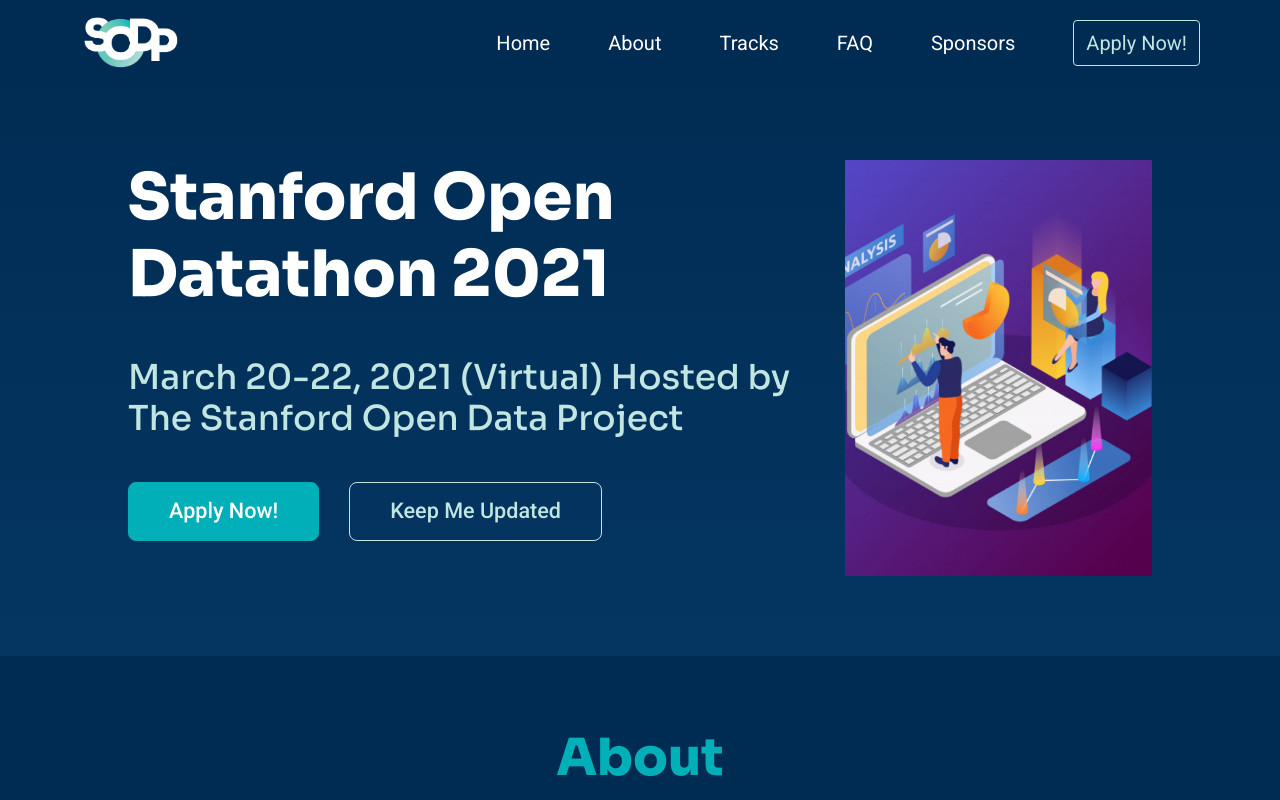
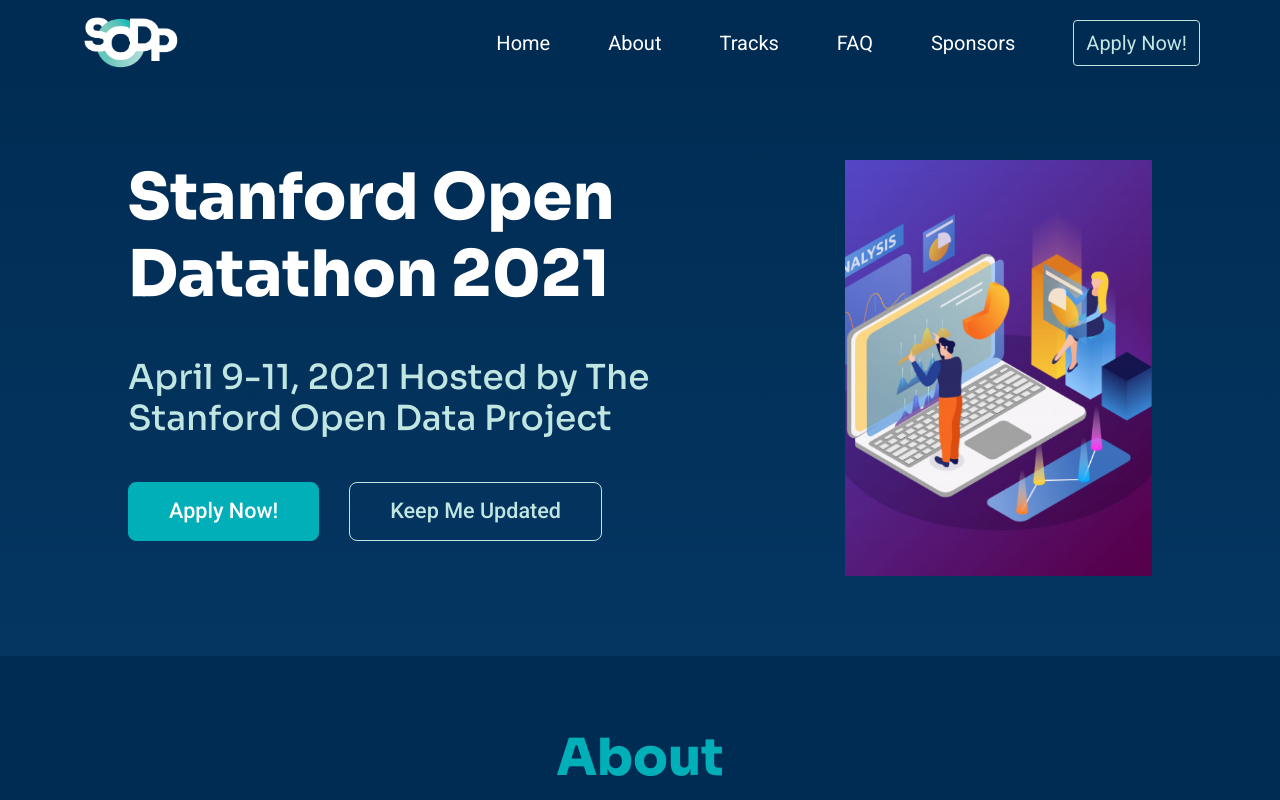
Before and after one commit to StanfordOpenData/stanford-open-datathon, a React (Create React App) app: page / in a window 1280 px wide. Shown: the top 800 px of the page. Built offline with nearby package versions, Linux system fonts and the light colour scheme.

Commit message:
date changes, home changes

```diff
--- a/src/components/home.jsx
+++ b/src/components/home.jsx
@@ -7,7 +7,7 @@
     <div id="home">
       <div id="home-content">
         <h1 id="Title">Stanford Open Datathon 2021</h1>
-        <h4>March 20-22, 2021 (Virtual) Hosted by The Stanford Open Data Project</h4>
+        <h4>April 9-11, 2021 Hosted by The Stanford Open Data Project</h4>
         <div>
           <Button variant="primary shadow-none">
             <a href="https://docs.google.com/forms/d/e/1FAIpQLSekpg0-j0vEGCWg9ZM534NdDofMMaJggohJXFv6b1MrGPUYpw/viewform"
--- a/src/sass/home.scss
+++ b/src/sass/home.scss
@@ -6,8 +6,12 @@
   padding-bottom: 10vh;
 
   #home-content {
-    min-width: 55%;
-    margin-right: 5%;
+    min-width: 45%;
+    margin-right: 15%;
+
+    @media screen and (max-width: 1024px) {
+      margin-right: 0;
+    }
 
     * {
       padding-bottom: 35px;
```
